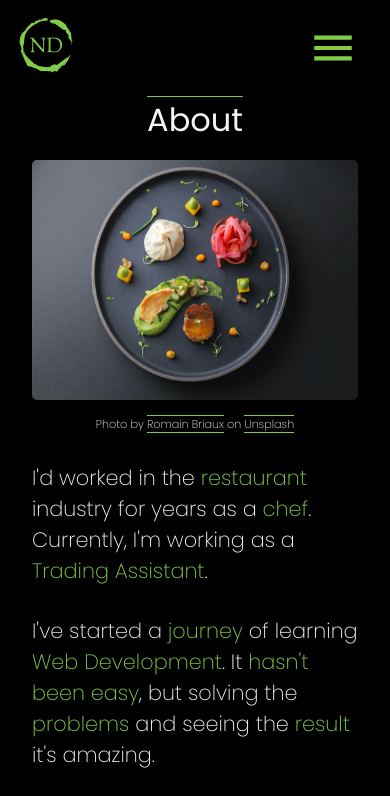
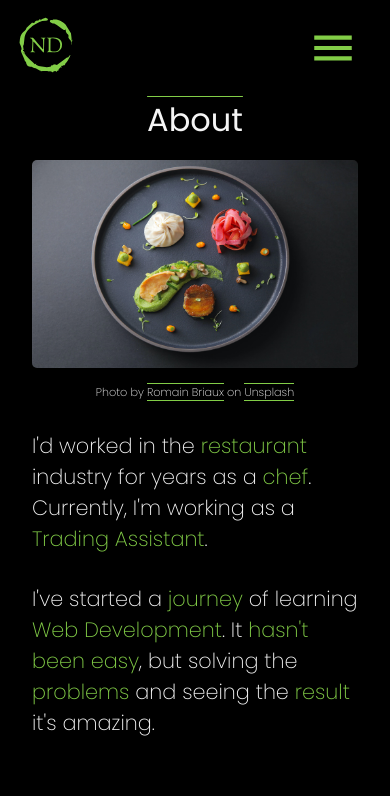
Before and after one commit to NDraganov/nedyalko-draganov, a Next.js app: page /about in a window 390 px wide. Shown: the top 796 px of the page. Built offline with nearby package versions, Linux system fonts and the light colour scheme.

Commit message:
Add height for about images and reduce font size for button

```diff
--- a/components/about-page/about-image.module.css
+++ b/components/about-page/about-image.module.css
@@ -22,6 +22,9 @@
 }
 
 @media screen and (max-width: 450px) {
+  .image img {
+    height: 13rem !important;
+  }
   .image p {
     font-size: 0.7rem !important;
   }
--- a/components/button/button.module.css
+++ b/components/button/button.module.css
@@ -17,6 +17,6 @@
 
 @media screen and (max-width: 450px) {
   .buttons a {
-    font-size: 1.2rem;
+    font-size: 1rem;
   }
 }
--- a/pages/404.module.css
+++ b/pages/404.module.css
@@ -32,7 +32,7 @@
   font-weight: 400;
 }
 
-@media screen and (max-width: 768px) {
+@media screen and (max-width: 450px) {
   .page404 {
     margin: 2rem 2rem;
     text-align: center;
```
